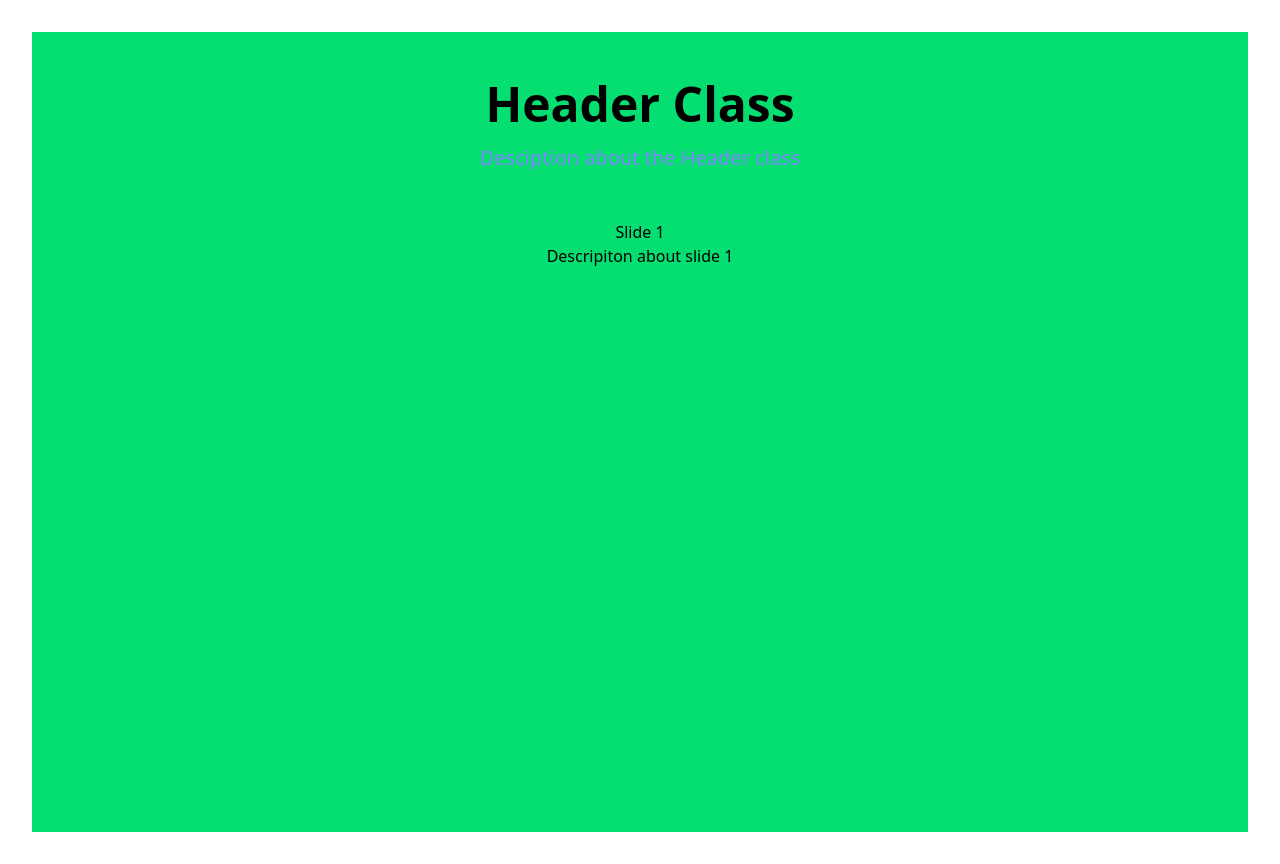
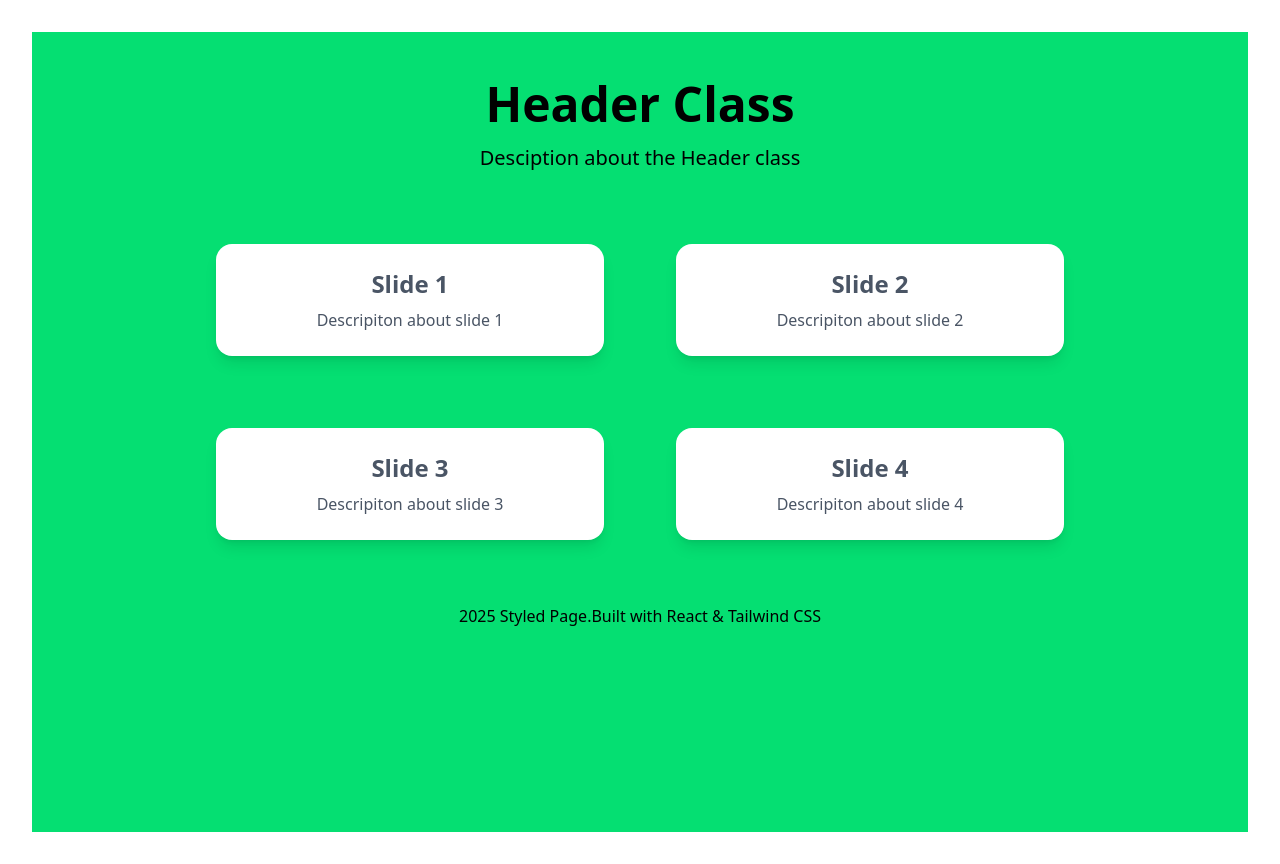
Before and after one commit to PARTHIBAN-007/React, a React (Vite) app: page /design in a window 1280 px wide. Built offline with nearby package versions, Linux system fonts and the light colour scheme.

Commit message:
React+Tailwind css Practice

```diff
--- a/src/pages/design.jsx
+++ b/src/pages/design.jsx
@@ -2,22 +2,50 @@ import React from "react";
 
 export default function DesignPage() {
   return (
-    <div className="p-0 m-0 h-screen bg-green-400">
+    <div className=" h-screen bg-green-400">
       <header className=" max-w-4xl mx-auto py-12 ">
         <h1 className="text-5xl font-extrabold mb-4">Header Class</h1>
-        <p className="text-xl text-indigo-400">Desciption about the Header class</p>
+        <p className="text-xl text-black-400">Desciption about the Header class</p>
 
       </header>
-      <main>
-        <section>
-            <h2>
+      <main className="max-w-4xl mx-auto grid grid-cols-2 gap-6">
+        <section className="bg-white text-gray-600 rounded-2xl shadow-lg m-6  p-6">
+            <h2 className="text-2xl font-bold mb-2">
                 Slide 1
             </h2>
             <p>
                 Descripiton about slide 1
             </p>
         </section>
+        <section className="bg-white text-gray-600 rounded-2xl shadow-lg m-6 p-6">
+            <h2 className="text-2xl font-bold mb-2">
+                Slide 2
+            </h2>
+            <p>
+                Descripiton about slide 2
+            </p>
+        </section>
+        <section className="bg-white text-gray-600 rounded-2xl shadow-lg m-6 p-6">
+            <h2 className="text-2xl font-bold mb-2">
+                Slide 3
+            </h2>
+            <p>
+                Descripiton about slide 3
+            </p>
+        </section>
+        <section className="bg-white text-gray-600 rounded-2xl shadow-lg m-6 p-6">
+            <h2 className="text-2xl font-bold mb-2">
+                Slide 4
+            </h2>
+            <p>
+                Descripiton about slide 4
+            </p>
+        </section>
+
       </main>
+      <footer className="max-w-4xl mx-auto mt-10 text-black-200">
+        <p>2025 Styled Page.Built with React & Tailwind CSS</p>
+      </footer>
     </div>
   );
 }
```
